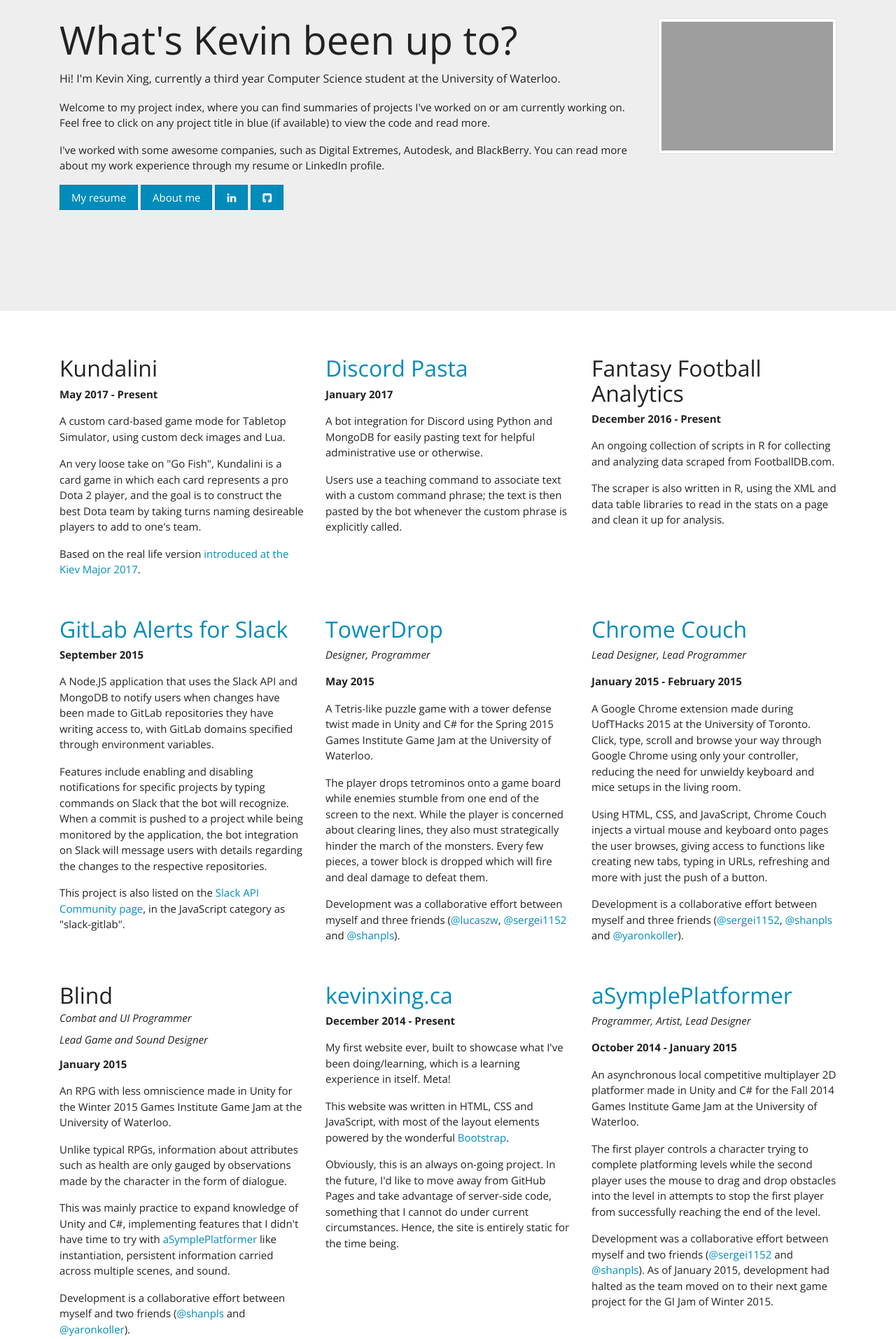
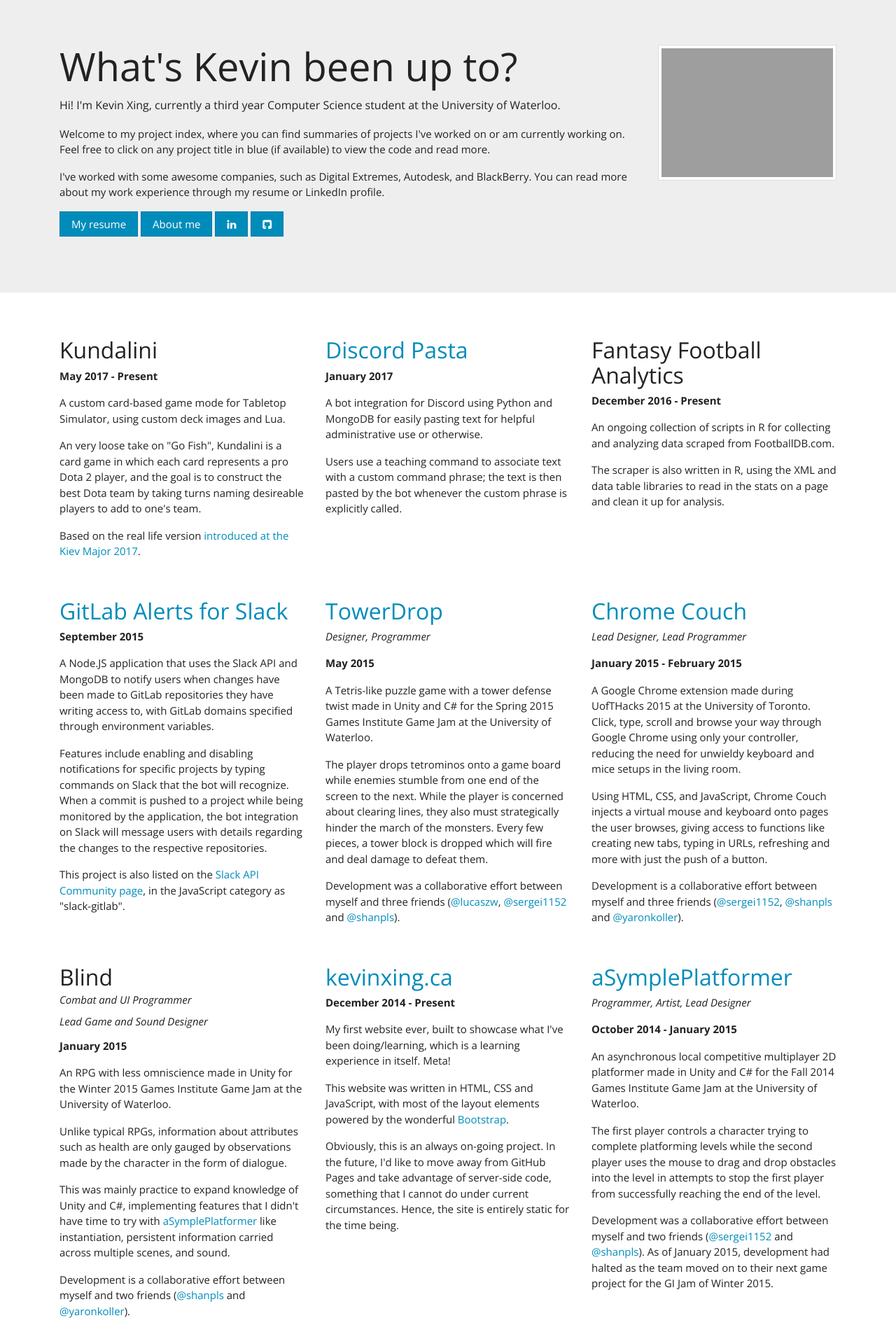
Before and after one commit to ggkevinxing/ggkevinxing.github.io, a PHP site: page / in a window 1280 px wide. Shown: the part 54-1967 px from the top of the page at 70% size. Run offline with PHP 8.4, Linux system fonts and the light colour scheme; some libraries are stand-ins or nearby versions; grey boxes are pictures that could not be loaded.

Commit message:
jumbotron padding fix

```diff
--- a/css/custom.css
+++ b/css/custom.css
@@ -13,7 +13,8 @@ section {
 }
 
 .jumbotron {
-  padding-top: 80px;
+  padding-top: 64px;
+  padding-bottom: 64px;
 }
 
 .alert {
--- a/index.html
+++ b/index.html
@@ -58,7 +58,7 @@
 
 </div> -->
 
-<nav class="navbar fixed-top navbar-toggleable-md navbar-inverse bg-primary">
+<nav class="navbar navbar-toggleable-md navbar-inverse bg-primary">
   <button class="navbar-toggler navbar-toggler-right" type="button" data-toggle="collapse" data-target="#navbarColor01" aria-controls="navbarColor01" aria-expanded="false" aria-label="Toggle navigation">
   <span class="navbar-toggler-icon"></span>
 </button>
```
